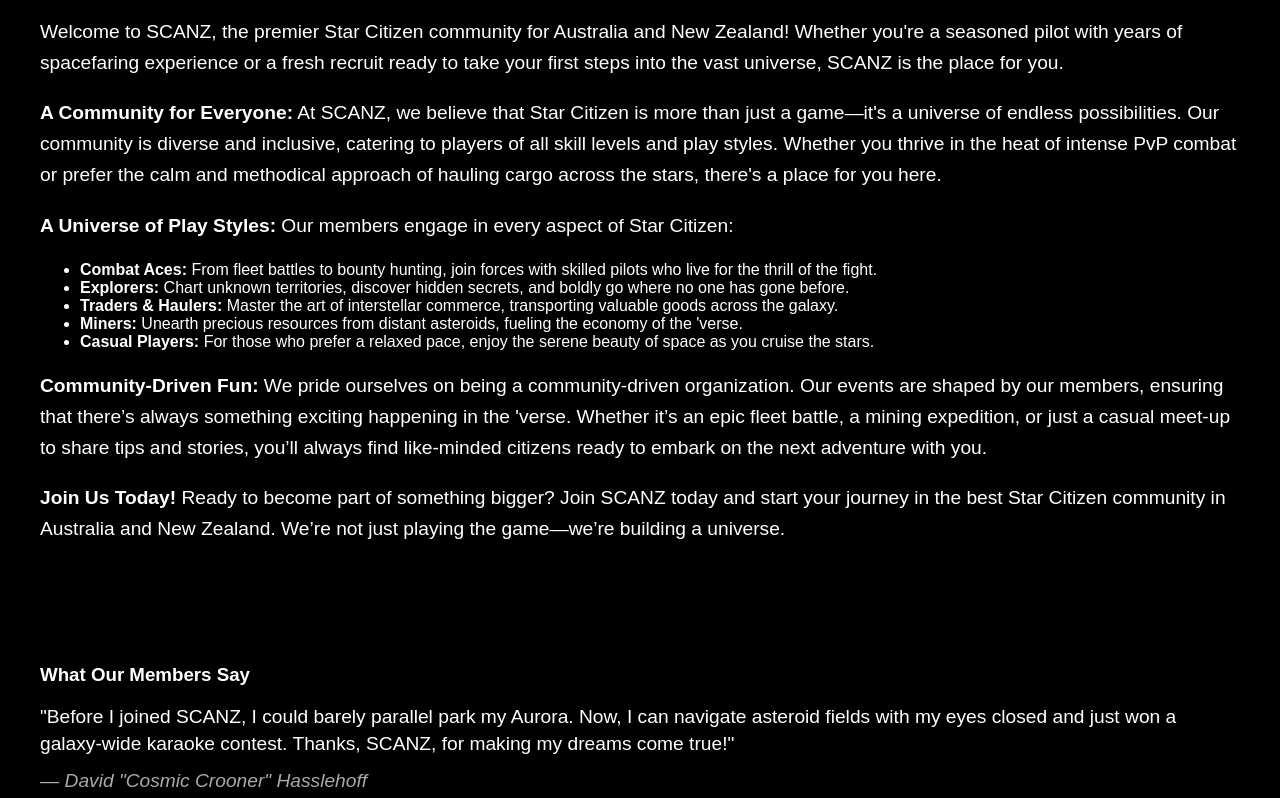
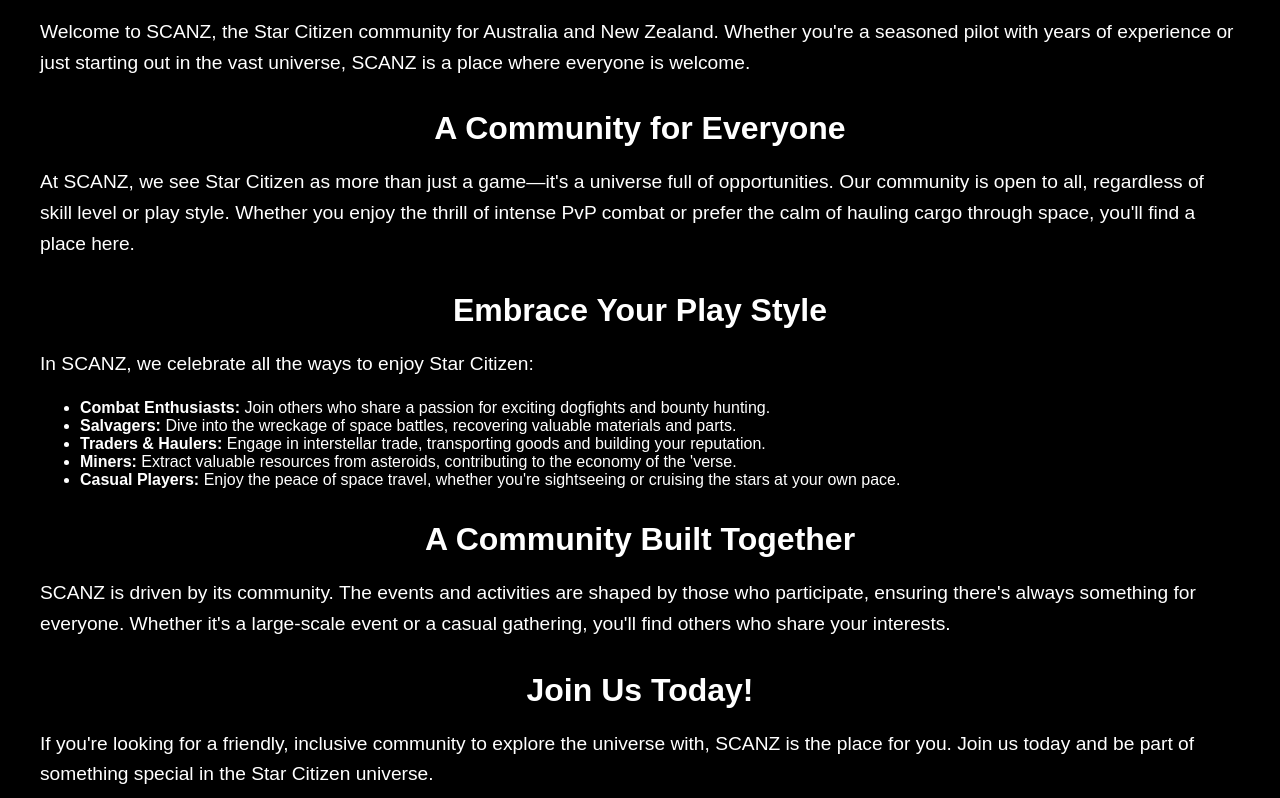
Before and after one commit to groovygravox/scanz, a plain HTML site: page index.html in a window 1280 px wide. Shown: the part 472-1270 px from the top of the page. Drawn offline with Linux system fonts and the light colour scheme.

Commit message:
Update index.html
- Updated copy

```diff
--- a/index.html
+++ b/index.html
@@ -192,20 +192,28 @@
 
     <div class="copy-section">
         <h3>Why Join SCANZ?</h3>
-        <p>Welcome to SCANZ, the premier Star Citizen community for Australia and New Zealand! Whether you're a seasoned pilot with years of spacefaring experience or a fresh recruit ready to take your first steps into the vast universe, SCANZ is the place for you.</p>
-        <p><strong>A Community for Everyone:</strong> At SCANZ, we believe that Star Citizen is more than just a game—it's a universe of endless possibilities. Our community is diverse and inclusive, catering to players of all skill levels and play styles. Whether you thrive in the heat of intense PvP combat or prefer the calm and methodical approach of hauling cargo across the stars, there's a place for you here.</p>
-        <p><strong>A Universe of Play Styles:</strong> Our members engage in every aspect of Star Citizen:
-            <ul>
-                <li><strong>Combat Aces:</strong> From fleet battles to bounty hunting, join forces with skilled pilots who live for the thrill of the fight.</li>
-                <li><strong>Explorers:</strong> Chart unknown territories, discover hidden secrets, and boldly go where no one has gone before.</li>
-                <li><strong>Traders & Haulers:</strong> Master the art of interstellar commerce, transporting valuable goods across the galaxy.</li>
-                <li><strong>Miners:</strong> Unearth precious resources from distant asteroids, fueling the economy of the 'verse.</li>
-                <li><strong>Casual Players:</strong> For those who prefer a relaxed pace, enjoy the serene beauty of space as you cruise the stars.</li>
-            </ul>
-        </p>
-        <p><strong>Community-Driven Fun:</strong> We pride ourselves on being a community-driven organization. Our events are shaped by our members, ensuring that there’s always something exciting happening in the 'verse. Whether it’s an epic fleet battle, a mining expedition, or just a casual meet-up to share tips and stories, you’ll always find like-minded citizens ready to embark on the next adventure with you.</p>
-        <p><strong>Join Us Today!</strong> Ready to become part of something bigger? Join SCANZ today and start your journey in the best Star Citizen community in Australia and New Zealand. We’re not just playing the game—we’re building a universe.</p>
+        <p>Welcome to SCANZ, the Star Citizen community for Australia and New Zealand. Whether you're a seasoned pilot with years of experience or just starting out in the vast universe, SCANZ is a place where everyone is welcome.</p>
+
+        <h3>A Community for Everyone</h3>
+        <p>At SCANZ, we see Star Citizen as more than just a game—it's a universe full of opportunities. Our community is open to all, regardless of skill level or play style. Whether you enjoy the thrill of intense PvP combat or prefer the calm of hauling cargo through space, you'll find a place here.</p>
+
+        <h3>Embrace Your Play Style</h3>
+        <p>In SCANZ, we celebrate all the ways to enjoy Star Citizen:</p>
+        <ul>
+            <li><strong>Combat Enthusiasts:</strong> Join others who share a passion for exciting dogfights and bounty hunting.</li>
+            <li><strong>Salvagers:</strong> Dive into the wreckage of space battles, recovering valuable materials and parts.</li>
+            <li><strong>Traders & Haulers:</strong> Engage in interstellar trade, transporting goods and building your reputation.</li>
+            <li><strong>Miners:</strong> Extract valuable resources from asteroids, contributing to the economy of the 'verse.</li>
+            <li><strong>Casual Players:</strong> Enjoy the peace of space travel, whether you're sightseeing or cruising the stars at your own pace.</li>
+        </ul>
+
+        <h3>A Community Built Together</h3>
+        <p>SCANZ is driven by its community. The events and activities are shaped by those who participate, ensuring there's always something for everyone. Whether it's a large-scale event or a casual gathering, you'll find others who share your interests.</p>
+
+        <h3>Join Us Today!</h3>
+        <p>If you're looking for a friendly, inclusive community to explore the universe with, SCANZ is the place for you. Join us today and be part of something special in the Star Citizen universe.</p>
     </div>
+
 
     <div class="testimonial-section">
         <h3>What Our Members Say</h3>
```
